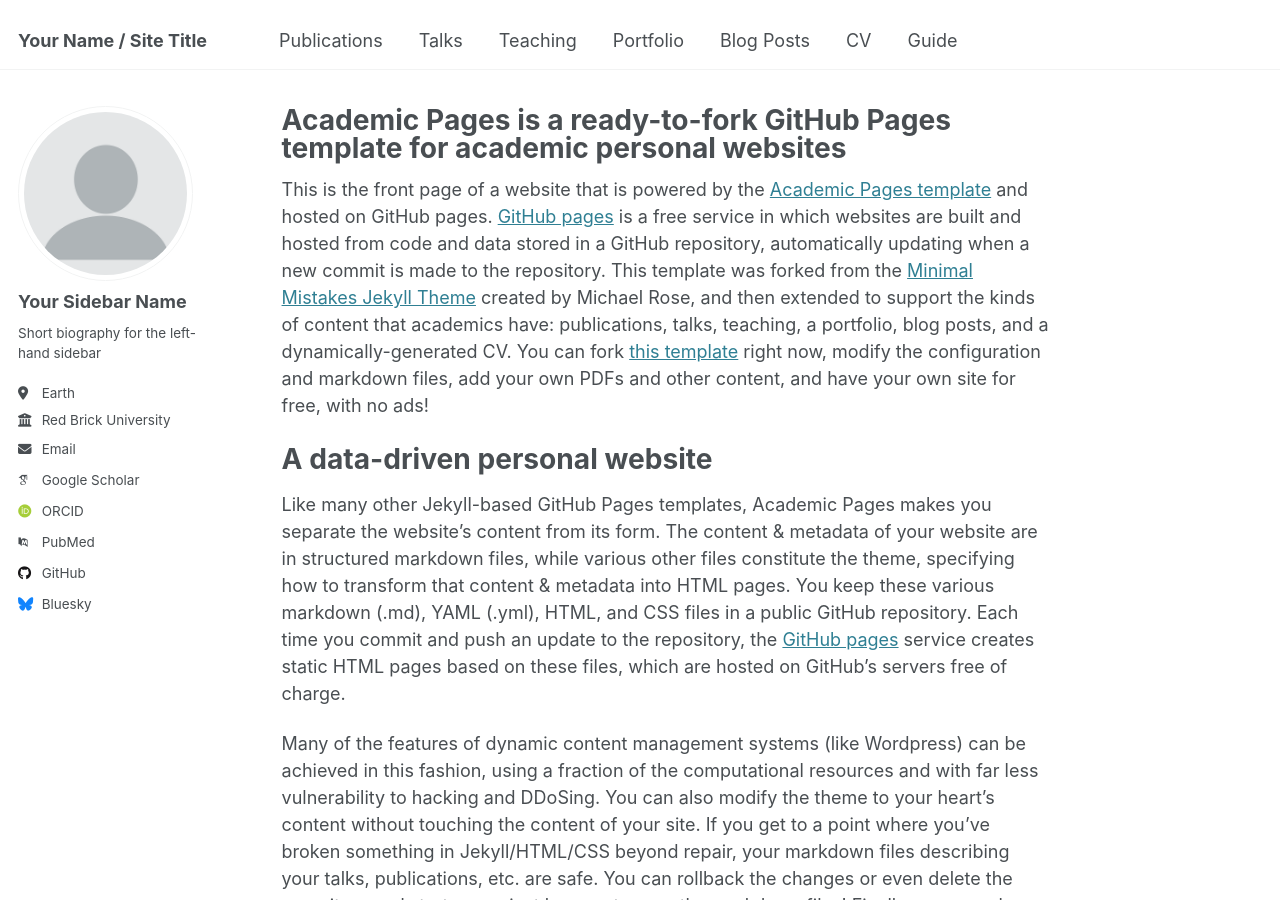
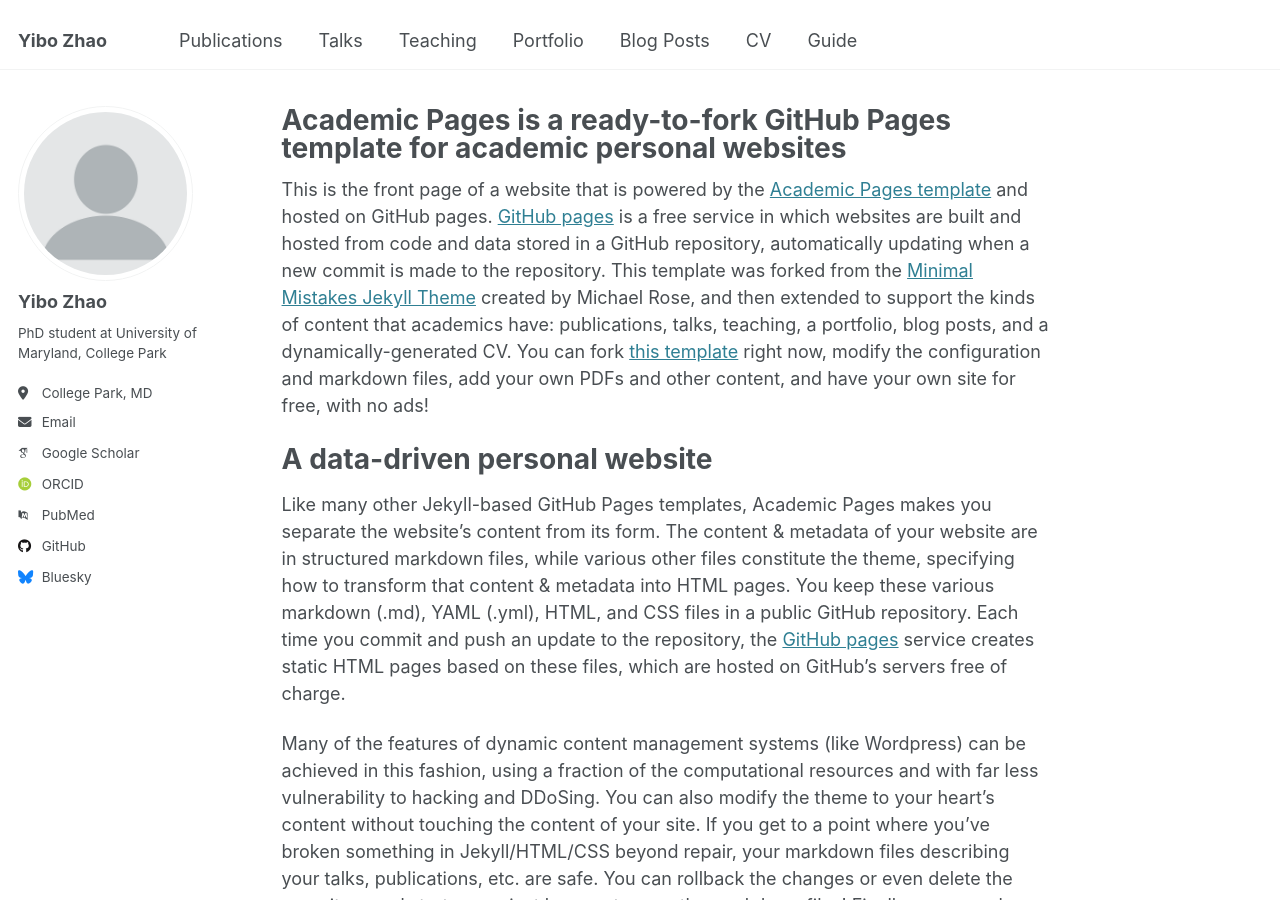
Before and after one commit to zhaoyboo/zhaoyboo.github.io, a Jekyll site: the page built from _pages/about.md, in a window 1280 px wide and 900 px high. Built offline with Jekyll 4.4.1, drawn with Linux system fonts in a browser that asks for light colours; some web fonts are replaced.

Commit message:
update _config.yml

```diff
--- a/_config.yml
+++ b/_config.yml
@@ -9,13 +9,13 @@
 # Basic Site Settings
 locale                   : "en-US"
 site_theme               : "default"
-title                    : "Your Name / Site Title"
+title                    : "Yibo Zhao"
 title_separator          : "-"
 name                     : &name "Your Name"
 description              : &description "personal description"
-url                      : https://academicpages.github.io # the base hostname & protocol for your site e.g. "https://[your GitHub username].github.io"
+url                      : https://zhaoyboo.github.io # the base hostname & protocol for your site e.g. "https://[your GitHub username].github.io"
 baseurl                  : "" # the subpath of your site, e.g. "/blog"
-repository               : "academicpages/academicpages.github.io"
+repository               : "zhaoyboo/zhaoyboo.github.io"
 
 # Site Author - The following control what appear as part of the author content on the side bar.
 #               If a field is blank the icon and link will not appear, otherwise it will be shown.
@@ -23,13 +23,13 @@ repository               : "academicpages/academicpages.github.io"
 author:
   # Biographic information
   avatar           : "profile.png"
-  name             : "Your Sidebar Name"
+  name             : "Yibo Zhao"
   pronouns         : # example: "she/her"
-  bio              : "Short biography for the left-hand sidebar"
-  location         : "Earth"
-  employer         : "Red Brick University"
+  bio              : "PhD student at University of Maryland, College Park"
+  location         : "College Park, MD"
+  employer         :
   uri              : # URL
-  email            : "none@example.org"
+  email            : "yibozhao@umd.edu"
 
   # Academic websites
   arxiv            : # URL - Update with the correct link to your profile
```
